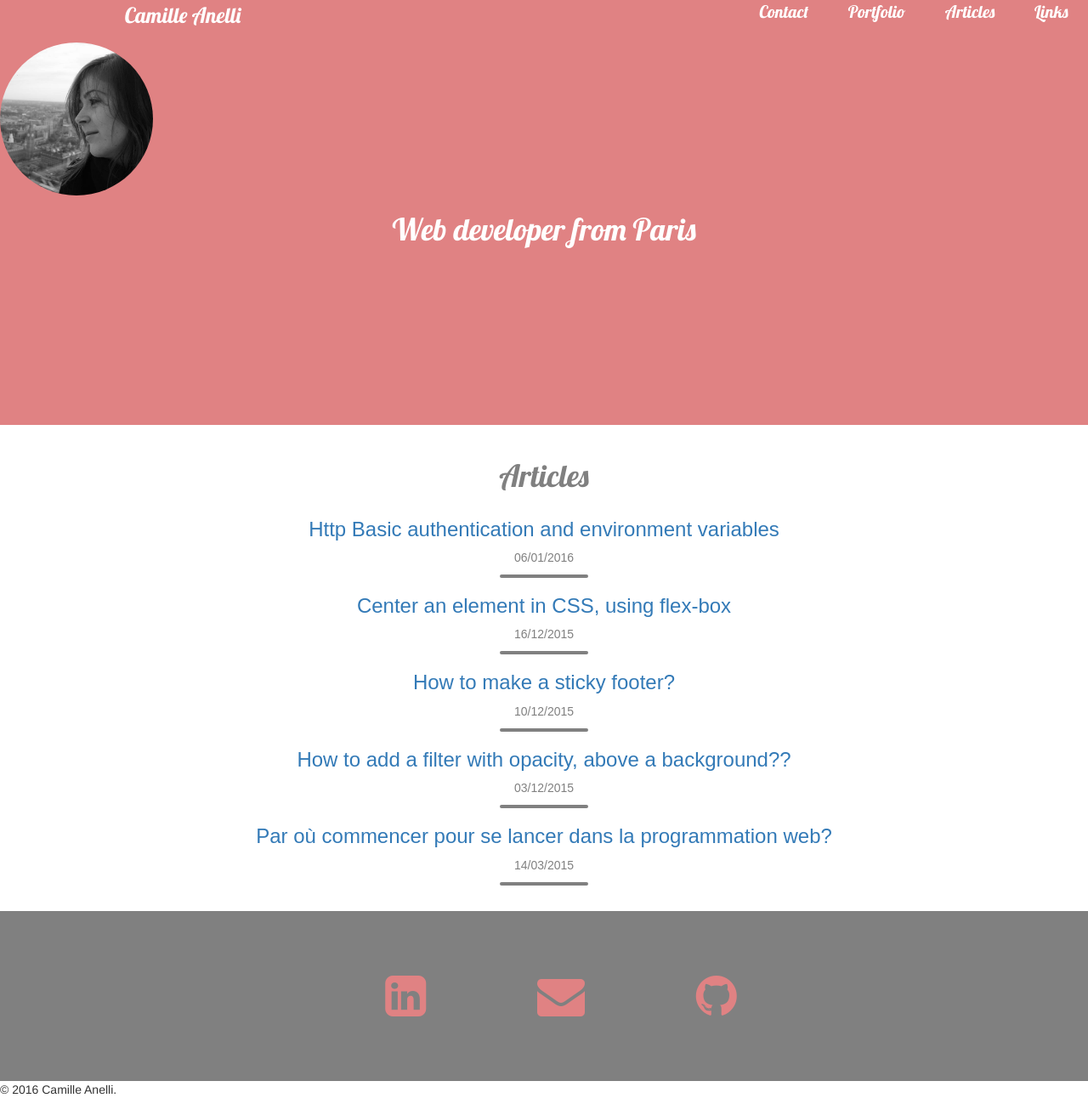
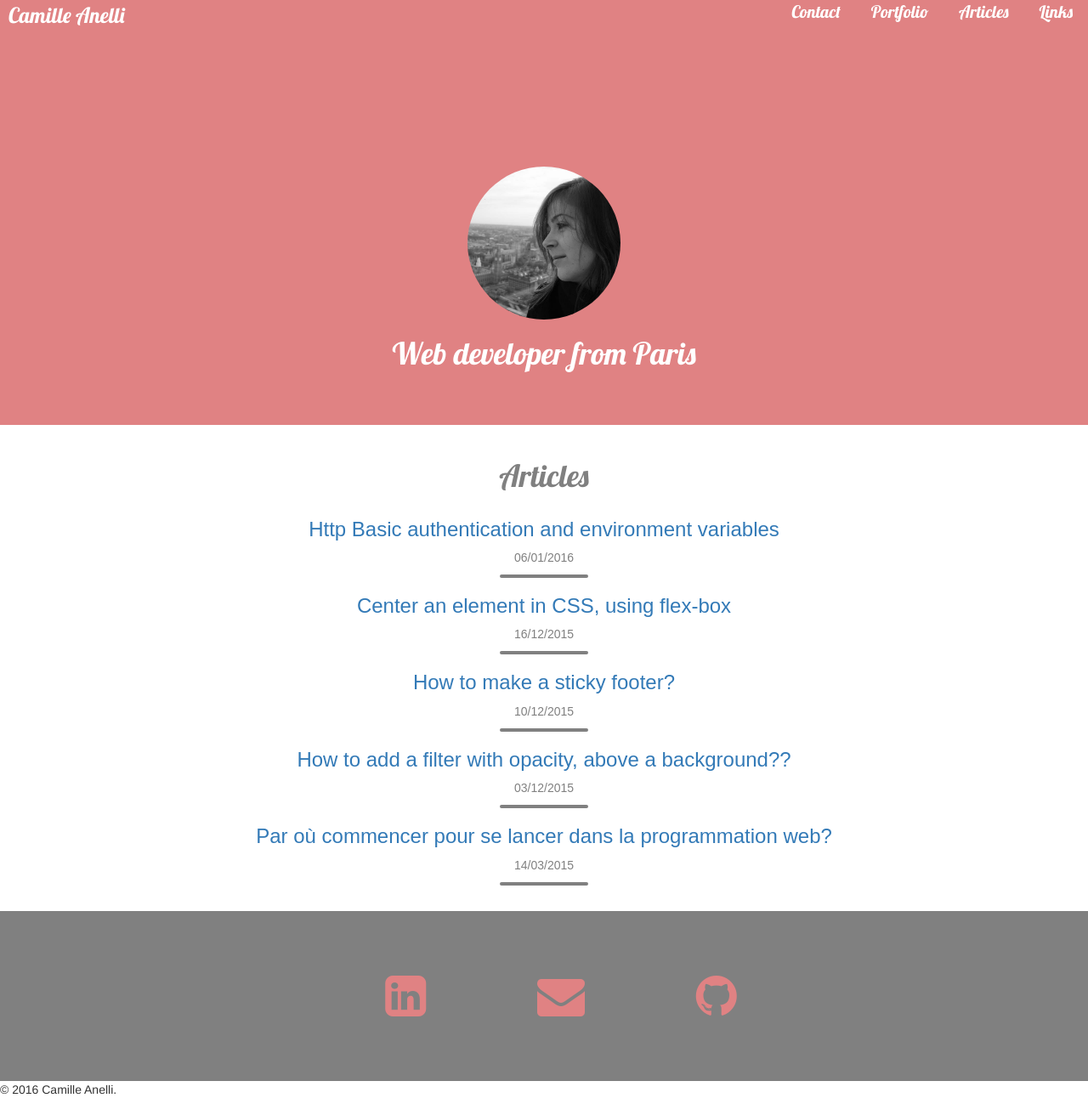
Before and after one commit to camilleanelli/camilleanelli.github.io, a Jekyll site: the page built from index.html, in a window 1280 px wide. Shown: the whole page at 85% size. Built offline with Jekyll 4.4.1, drawn with Linux system fonts in a browser that asks for light colours; nearby versions of some CDN libraries.

Commit message:
change header

```diff
--- a/index.html
+++ b/index.html
@@ -8,22 +8,25 @@
   </head>
 <body class="homepage">
 
-
 <section id=header class="home-header">
-<div class="nav text-center">
+  <div class="row">
+    <div class="col-md-4">
       <p class="name">Camille Anelli</p>
-  <div class="hidden-xs hidden-sm space-middle"></div>
+    </div>
+    <div class="hidden-xs col-md-4"></div>
+    <div class="col-md-4">
       <ul class="home-nav">
         <li><a href="mailto:camilleanelli32@gmail.com">Contact</a></li>
         <li><a href="http://alumni.lewagon.org/camilleanelli" target="_blank">Portfolio</a></li>
         <li><a href="#posts">Articles</a></li>
         <li><a href="#footer">Links</a></li>
       </ul>
-
     </div>
-
+   </div>
+  <div class="row text-center photo-header">
     <div class="moi"><img src="images/camilleee.jpg" class="photo" alt="photo"/></div>
     <h1 class="title">Web developer from Paris</h1>
+  </div>
 </section>
 
 <section id="posts">
@@ -52,14 +55,12 @@
 </section>
 
 
+
+
+{% include analytics.html %}
+
 <div>
  {% include _footer.html %}
 </div>
-
-{% include analytics.html %}
-
-<script>
-
-</script>
   </body>
 </html>
```
Lines whose indentation alone changed are shown as unchanged.
